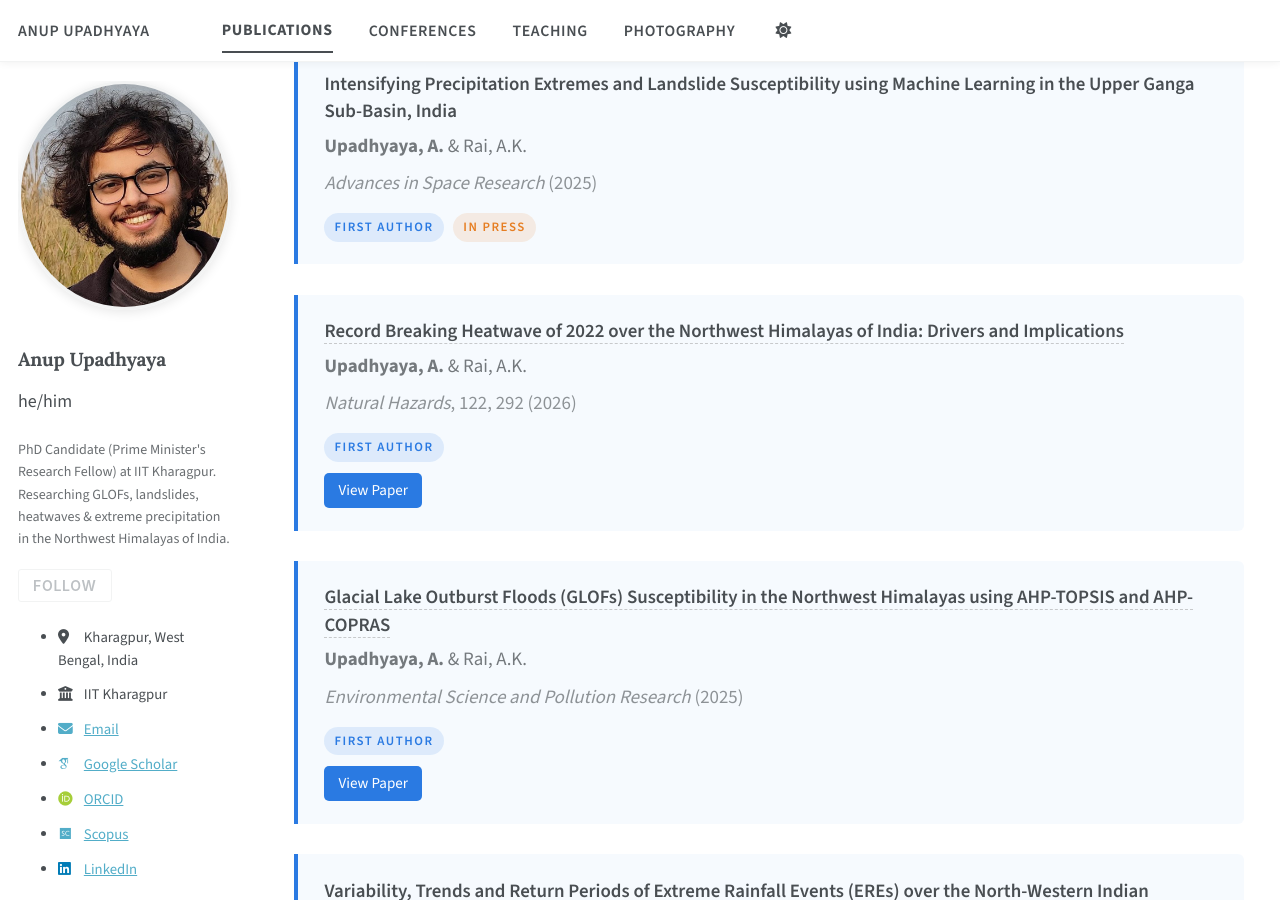
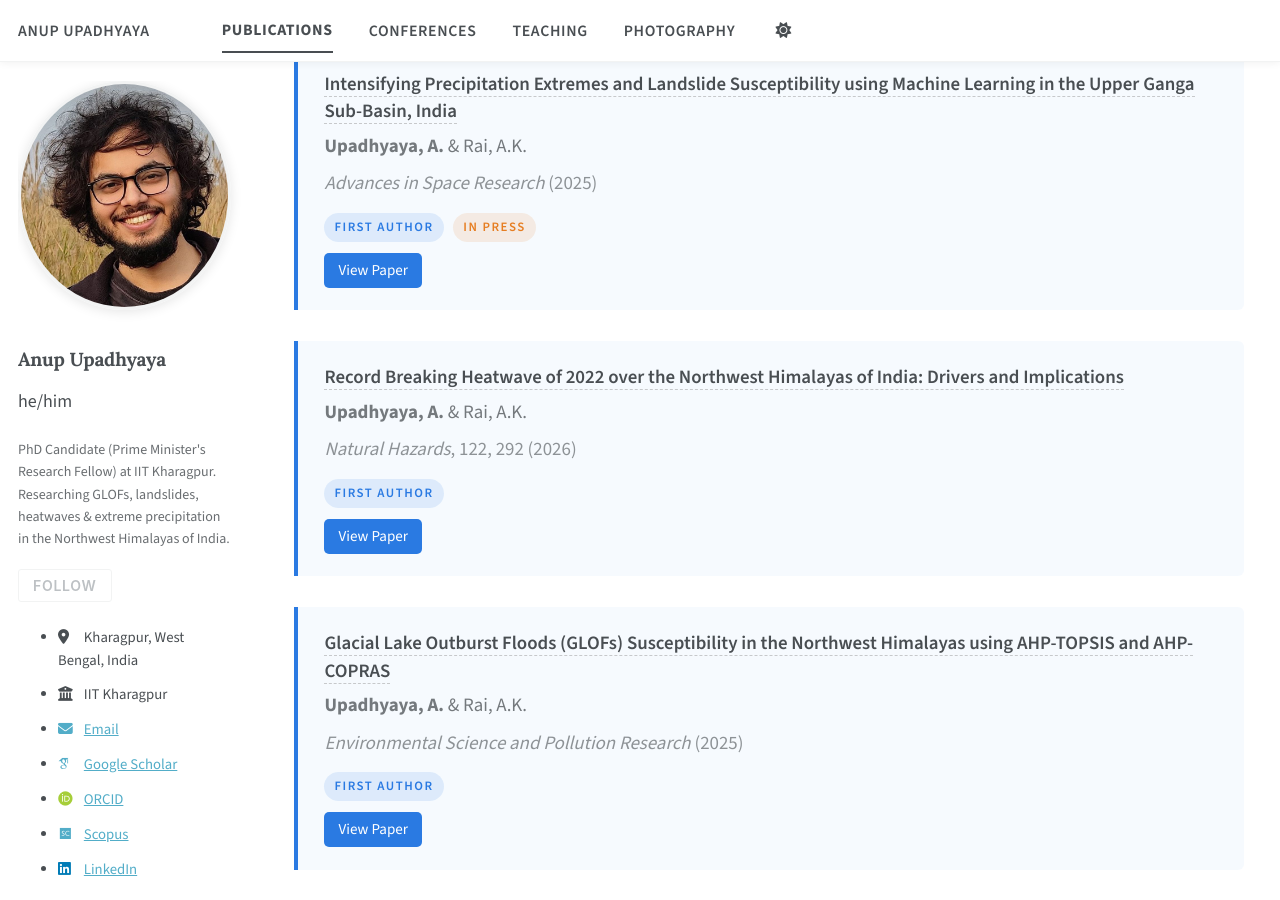
Before and after one commit to anupupadhyaya/anupupadhyaya.github.io, a Jekyll site: the page built from _pages/publications.md, in a window 1280 px wide and 900 px high, scrolled down 339 px. Built offline with Jekyll 4.4.1, drawn with Linux system fonts in a browser that asks for light colours; some web fonts are replaced; a script bundle is joined from its source files by our own code; library files that are not in the unit come from our copies.

Commit message:
Update publications.md

```diff
--- a/_pages/publications.md
+++ b/_pages/publications.md
@@ -178,12 +178,17 @@ author_profile: true
 
 <div class="pub-card first-author">
   <div class="pub-title">
-    Intensifying Precipitation Extremes and Landslide Susceptibility using Machine Learning in the Upper Ganga Sub-Basin, India
+    <a href="https://doi.org/10.1016/j.asr.2026.04.021" target="_blank">
+      Intensifying Precipitation Extremes and Landslide Susceptibility using Machine Learning in the Upper Ganga Sub-Basin, India
+    </a>
   </div>
   <div class="pub-authors"><strong>Upadhyaya, A.</strong> &amp; Rai, A.K.</div>
   <div class="pub-venue"><em>Advances in Space Research</em> (2025)</div>
   <span class="pub-badge badge-first">First Author</span>
   <span class="pub-badge badge-inpress">In Press</span>
+  <div class="pub-links">
+    <a href="https://doi.org/10.1016/j.asr.2026.04.021" target="_blank">View Paper</a>
+  </div>
 </div>
 
 <div class="pub-card first-author">
```
